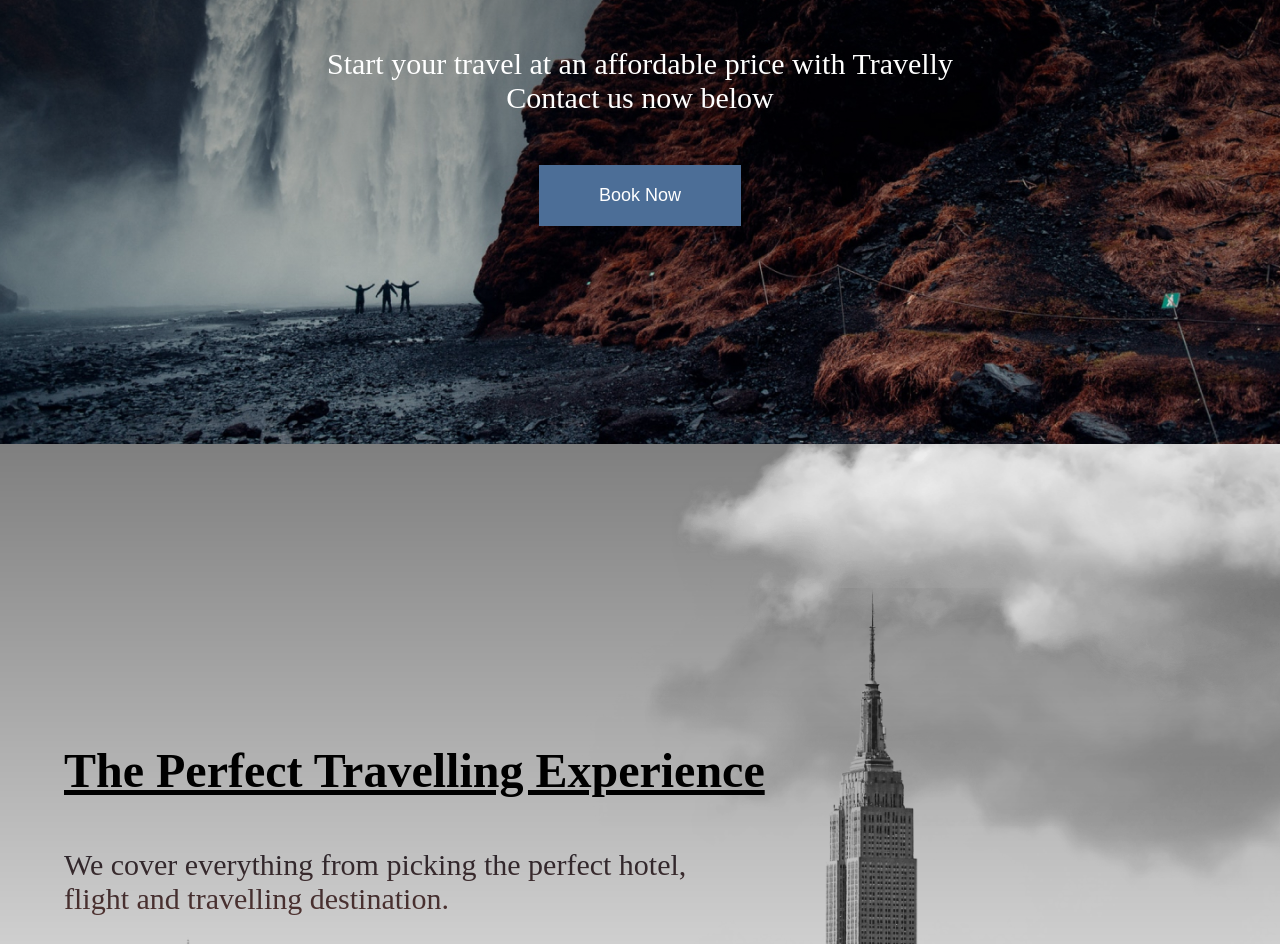
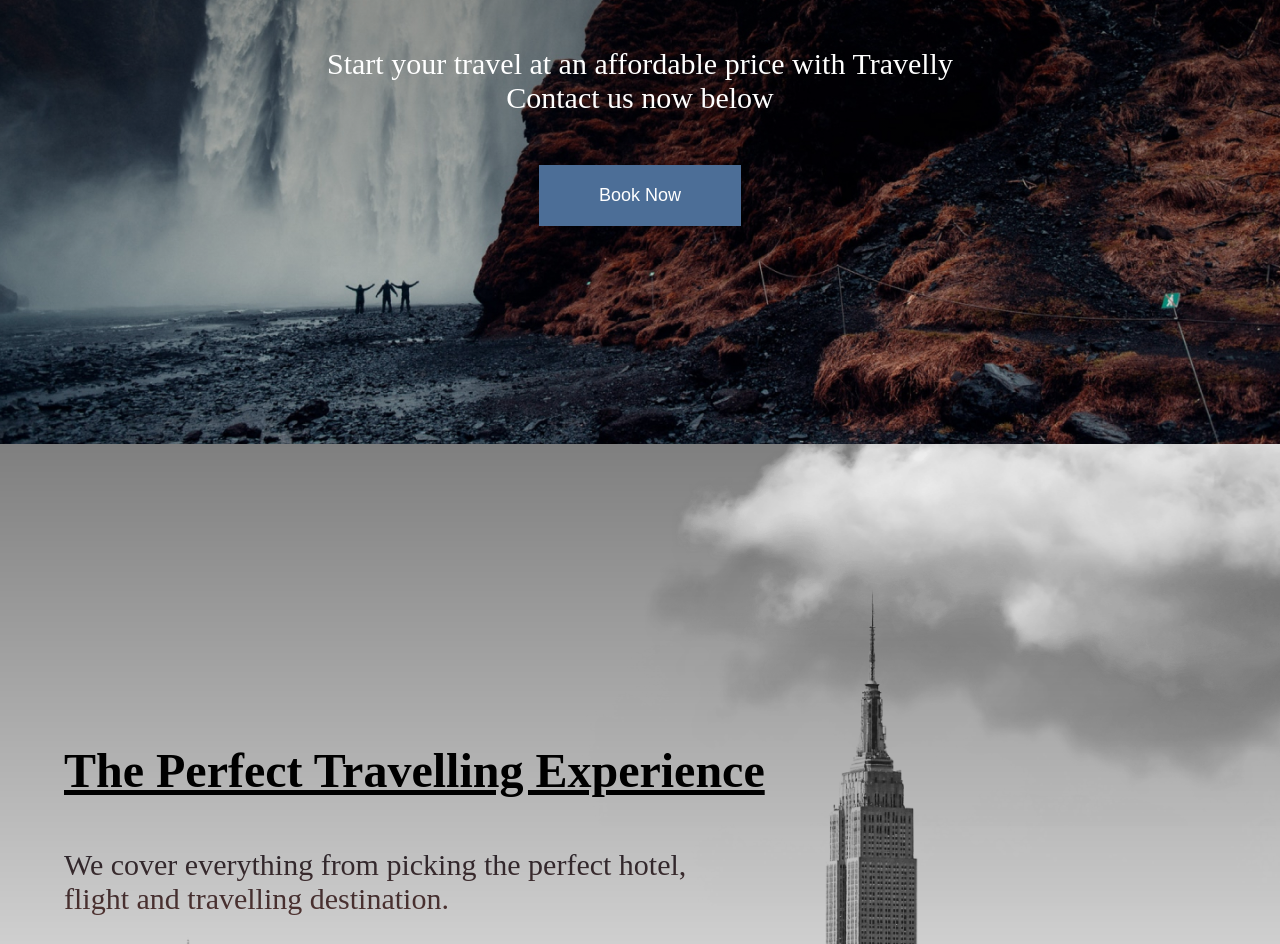
Before and after one commit to AnishSingh15/trial, a plain HTML site: page index.html in a window 1280 px wide. Shown: the part 356-1300 px from the top of the page. Drawn offline with Linux system fonts and the light colour scheme; a web font is replaced by a local one.

Commit message:
Update style.css

```diff
--- a/style.css
+++ b/style.css
@@ -325,3 +325,9 @@ footer ul {
         padding-bottom: 3rem;
     }
 }
+
+@media screen and (max-width: 1800px) {
+     .moving-cloud-2 {
+        top: 8%;
+    }
+}
```
